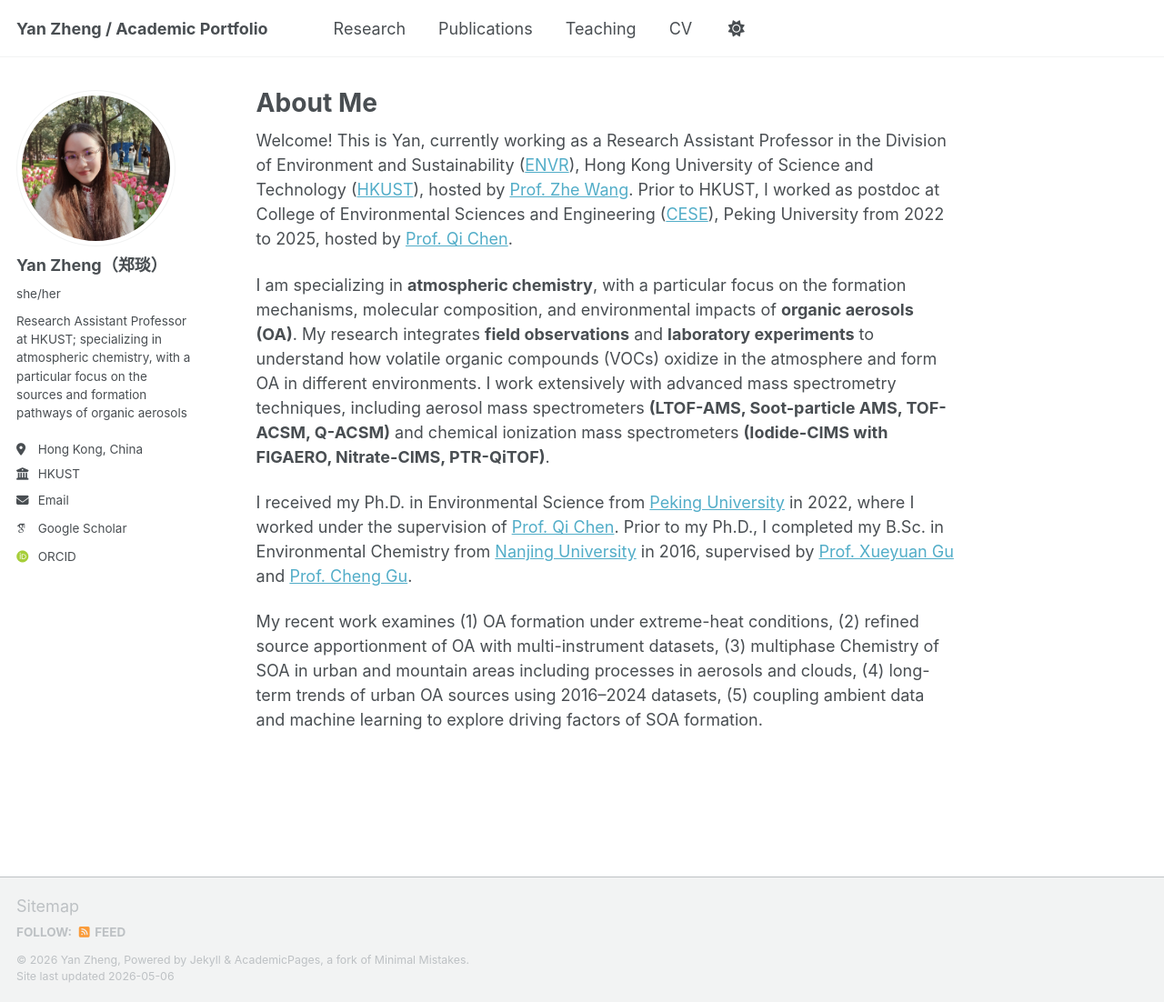
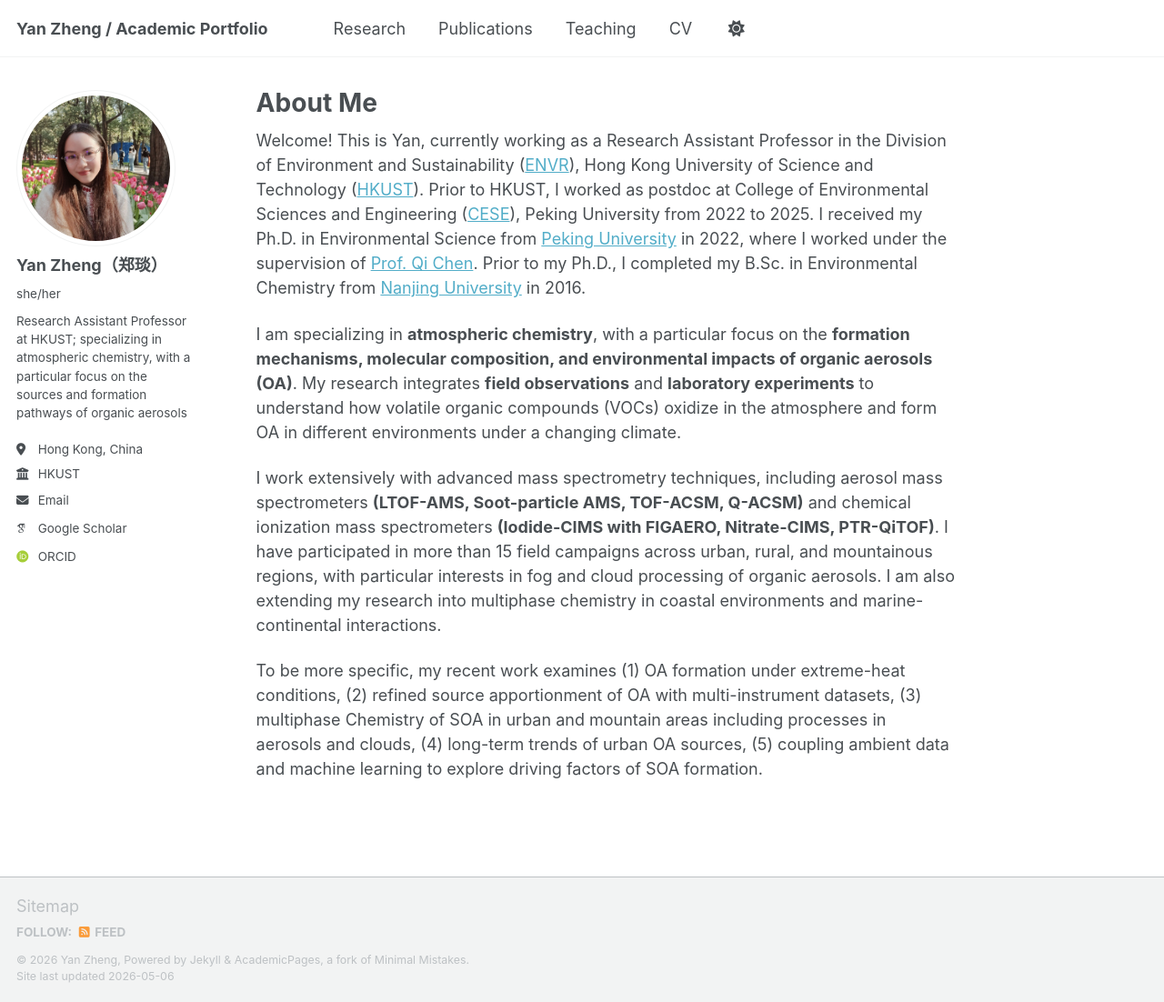
Before and after one commit to yanzheng41/yanzheng41.github.io, a Jekyll site: the page built from _pages/about.md, in a window 1280 px wide and 1102 px high. Shown: the whole window at 91% size. Built offline with Jekyll 4.4.1, drawn with Linux system fonts in a browser that asks for light colours; some web fonts are replaced; a script bundle is joined from its source files by our own code; library files that are not in the unit come from our copies.

Commit message:
Update about.md

```diff
--- a/_pages/about.md
+++ b/_pages/about.md
@@ -7,12 +7,11 @@ redirect_from:
   - /about.html
 ---
 
-
-Welcome! This is Yan, currently working as a Research Assistant Professor in the Division of Environment and Sustainability ([ENVR](https://envr.ust.hk/)), Hong Kong University of Science and Technology ([HKUST](https://hkust.edu.hk/)), hosted by [Prof. Zhe Wang](https://envrwangz.people.ust.hk/). Prior to HKUST, I worked as postdoc at College of Environmental Sciences and Engineering ([CESE](https://cese.pku.edu.cn/)), Peking University from 2022 to 2025, hosted by [Prof. Qi Chen](https://scholar.google.com/citations?user=QgN0jXcAAAAJ&hl=en).
-
-I am specializing in **atmospheric chemistry**, with a particular focus on the formation mechanisms, molecular composition, and environmental impacts of **organic aerosols (OA)**. My research integrates **field observations** and **laboratory experiments** to understand how volatile organic compounds (VOCs) oxidize in the atmosphere and form OA in different environments. I work extensively with advanced mass spectrometry techniques, including aerosol mass spectrometers **(LTOF-AMS, Soot-particle AMS, TOF-ACSM, Q-ACSM)** and chemical ionization mass spectrometers **(Iodide-CIMS with FIGAERO, Nitrate-CIMS, PTR-QiTOF)**.
-
-I received my Ph.D. in Environmental Science from [Peking University](https://english.pku.edu.cn/) in 2022, where I worked under the supervision of [Prof. Qi Chen](https://scholar.google.com/citations?user=QgN0jXcAAAAJ&hl=en). Prior to my Ph.D., I completed my B.Sc. in Environmental Chemistry from [Nanjing University](https://www.nju.edu.cn/en/) in 2016, supervised by [Prof. Xueyuan Gu](https://scholar.google.com/citations?user=FKP42XQAAAAJ&hl=en&oi=ao) and [Prof. Cheng Gu](https://hjxy.nju.edu.cn/szdw/hjkxx/js/20210604/i201756.html).
+Welcome! This is Yan, currently working as a Research Assistant Professor in the Division of Environment and Sustainability ([ENVR](https://envr.ust.hk/)), Hong Kong University of Science and Technology ([HKUST](https://hkust.edu.hk/)). Prior to HKUST, I worked as postdoc at College of Environmental Sciences and Engineering ([CESE](https://cese.pku.edu.cn/)), Peking University from 2022 to 2025. I received my Ph.D. in Environmental Science from [Peking University](https://english.pku.edu.cn/) in 2022, where I worked under the supervision of [Prof. Qi Chen](https://scholar.google.com/citations?user=QgN0jXcAAAAJ&hl=en). Prior to my Ph.D., I completed my B.Sc. in Environmental Chemistry from [Nanjing University](https://www.nju.edu.cn/en/) in 2016.
 
 
-My recent work examines (1) OA formation under extreme-heat conditions, (2) refined source apportionment of OA with multi-instrument datasets, (3) multiphase Chemistry of SOA in urban and mountain areas including processes in aerosols and clouds, (4) long-term trends of urban OA sources using 2016–2024 datasets, (5) coupling ambient data and machine learning to explore driving factors of SOA formation.
+I am specializing in **atmospheric chemistry**, with a particular focus on the **formation mechanisms, molecular composition, and environmental impacts of organic aerosols (OA)**. My research integrates **field observations** and **laboratory experiments** to understand how volatile organic compounds (VOCs) oxidize in the atmosphere and form OA in different environments under a changing climate.
+
+I work extensively with advanced mass spectrometry techniques, including aerosol mass spectrometers **(LTOF-AMS, Soot-particle AMS, TOF-ACSM, Q-ACSM)** and chemical ionization mass spectrometers **(Iodide-CIMS with FIGAERO, Nitrate-CIMS, PTR-QiTOF)**. I have participated in more than 15 field campaigns across urban, rural, and mountainous regions, with particular interests in fog and cloud processing of organic aerosols. I am also extending my research into multiphase chemistry in coastal environments and marine-continental interactions.
+
+To be more specific, my recent work examines (1) OA formation under extreme-heat conditions, (2) refined source apportionment of OA with multi-instrument datasets, (3) multiphase Chemistry of SOA in urban and mountain areas including processes in aerosols and clouds, (4) long-term trends of urban OA sources, (5) coupling ambient data and machine learning to explore driving factors of SOA formation.
```
